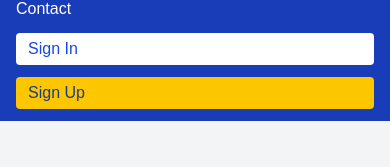
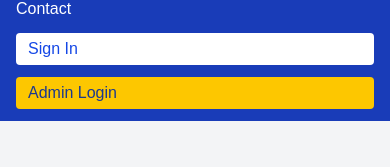
Before and after one commit to Inder1712/student-login, a Next.js app: page / in a window 390 px wide. Both pictures are taken after a click on the button 354 px from the left and 32 px from the top of the page. Shown: the part 151-318 px from the top of the page. Built offline with nearby package versions, Linux system fonts and the light colour scheme; no server answers.

Commit message:
changees

```diff
--- a/src/app/components/header.tsx
+++ b/src/app/components/header.tsx
@@ -50,8 +50,8 @@ const Header = () => {
           <Link href="/signin" className="block bg-white text-blue-700 px-3 py-1 rounded hover:bg-yellow-300">
             Sign In
           </Link>
-          <Link href="/signup" className="block bg-yellow-400 text-blue-900 px-3 py-1 rounded hover:bg-yellow-500">
-            Sign Up
+          <Link href="/AdminLogin" className="block bg-yellow-400 text-blue-900 px-3 py-1 rounded hover:bg-yellow-500">
+            Admin Login
           </Link>
         </div>
       )}
```
